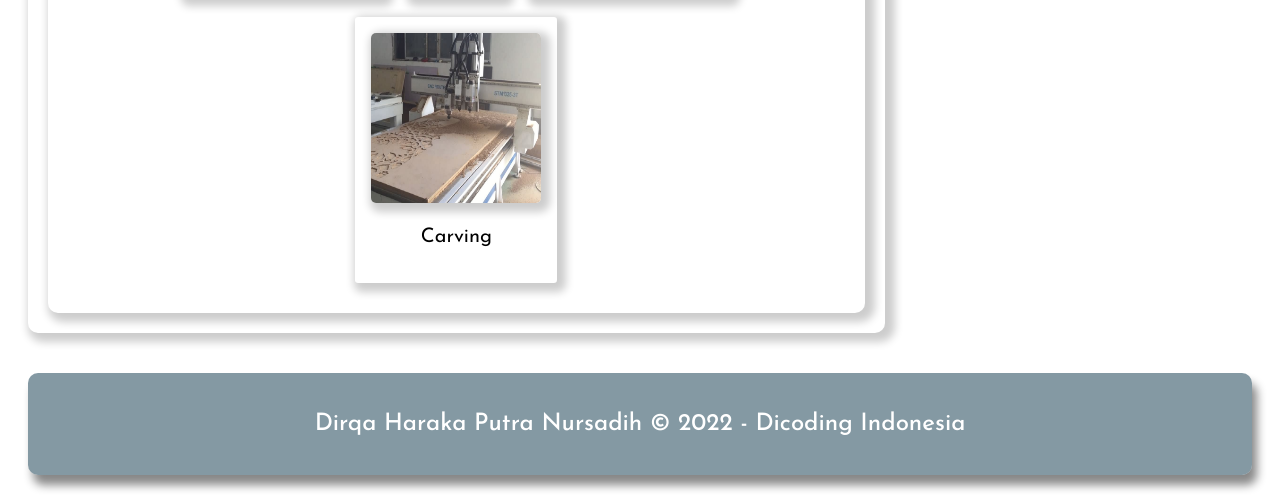
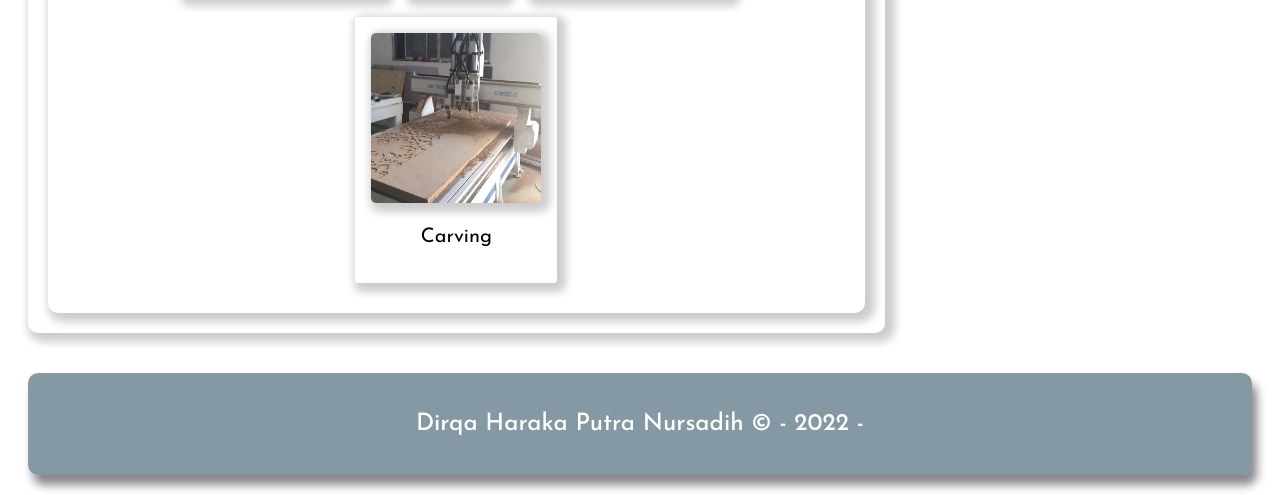
Before and after one commit to dirkaharaka99/CV2.github.io, a plain HTML site: page index.html in a window 1280 px wide. Shown: the part 1966-2461 px from the top of the page. Drawn offline with Linux system fonts and the light colour scheme.

Commit message:
Update index.html

```diff
--- a/index.html
+++ b/index.html
@@ -155,7 +155,7 @@
 
     </main>
     <footer>
-      <p class="footertext"style="color: white;">Dirqa Haraka Putra Nursadih &#169; 2022 - Dicoding Indonesia</p>
+      <p class="footertext"style="color: white;">Dirqa Haraka Putra Nursadih &#169; -  2022 - </p>
   </footer>
 </body>
 </html>
```
